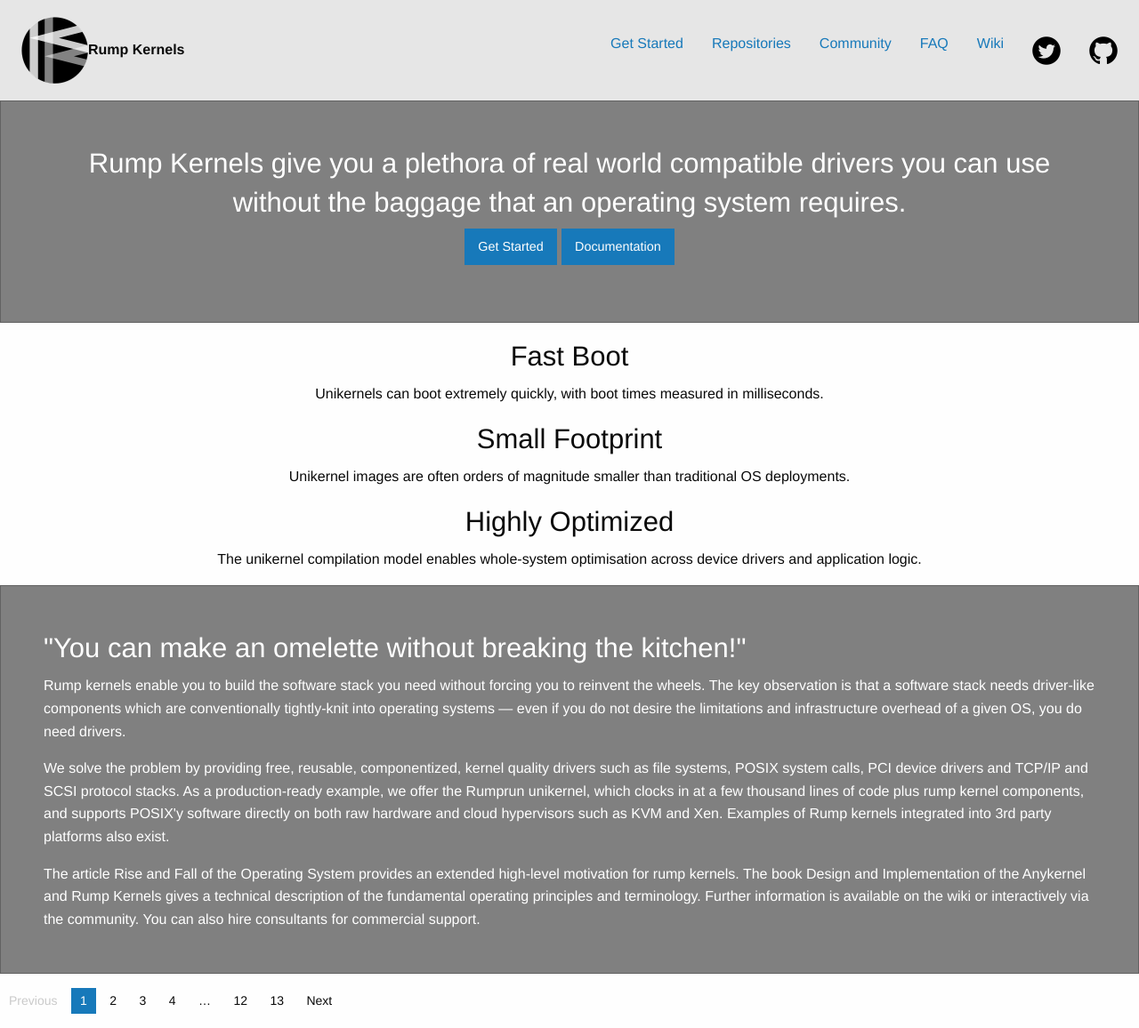
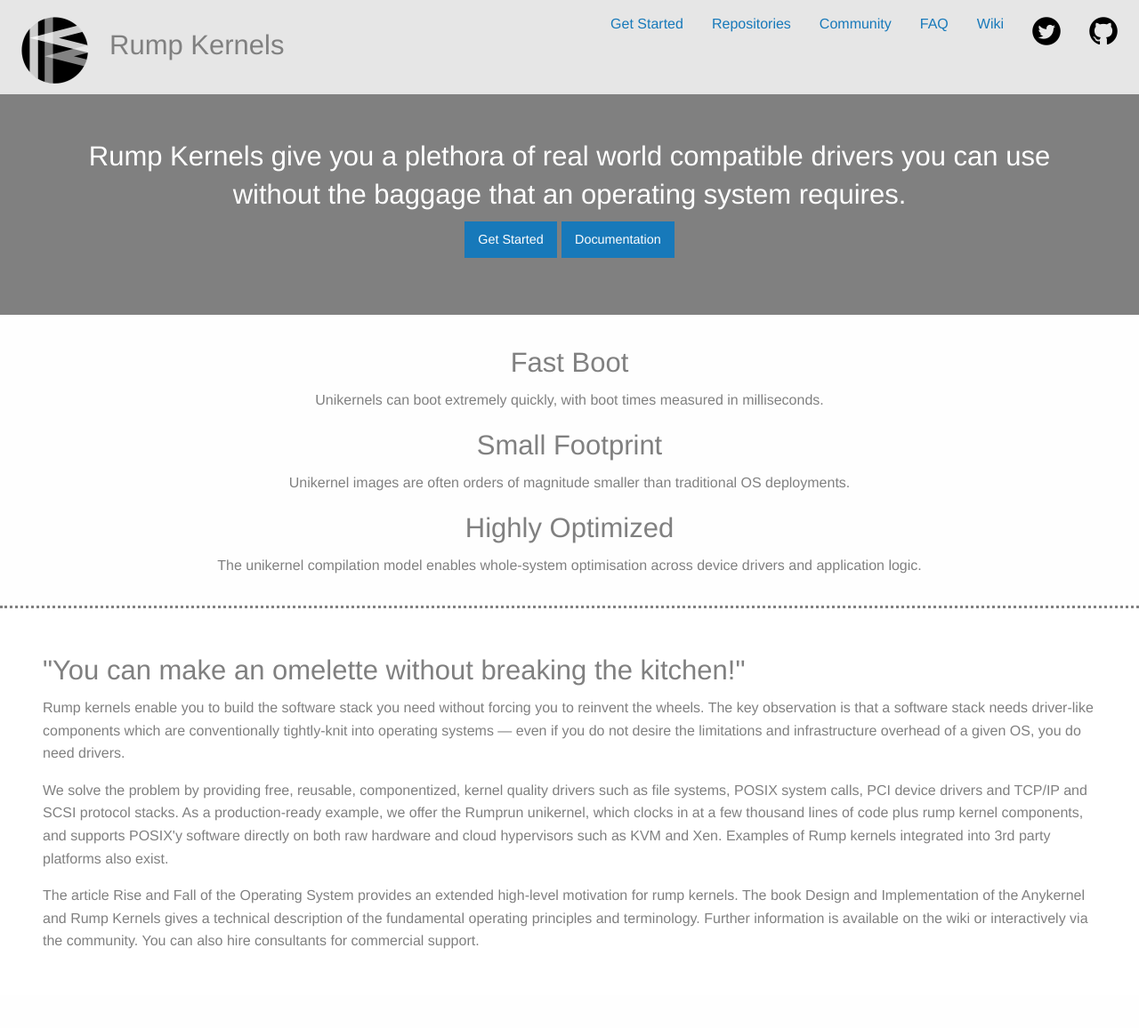
Before and after one commit to amyeaton/rumpkernel-website, a plain HTML site: page index.html in a window 1280 px wide. Shown: the whole page at 89% size. After the commit the page ends 1135 px from the top, so only its background shows below. Drawn offline with nearby package versions, Linux system fonts and the light colour scheme.

Commit message:
Optimized for responsive
Created classes for small, medium, large.

```diff
--- a/index.html
+++ b/index.html
@@ -3,16 +3,40 @@
 <head>
 <meta charset="utf-8"/>
 <meta name="viewport" content="width=device-width, initial-scale=1.0"/>
-<title>Foundation | Welcome</title>
+<title>Rump Kernels</title>
 <link rel="stylesheet" href="https://cdnjs.cloudflare.com/ajax/libs/foundation/6.1.2/foundation.min.css">
 <link rel="stylesheet" href="main.css">
 </head>
 <body>
 
-<div class="top-bar">
+<div class="top-bar show-for-small-only">
+  <div class="top-bar-left">
+		<ul class="menu">
+			<li class="menu-text"><img src="Assets/rumpkernel_logo_32.png"><h3>Rump Kernels</h3></li>
+		</ul>
+	</div>
+	<div class="top-bar-right">
+		<ul class="menu">
+		</ul>
+	</div>
+</div>
+
+<div class="top-bar show-for-medium-only">
+  <div class="top-bar-left">
+		<ul class="menu">
+			<li class="menu-text"><img src="Assets/rumpkernel_logo_75.png"><h3>Rump Kernels</h3></li>
+		</ul>
+	</div>
+	<div class="top-bar-right">
+		<ul class="menu">
+		</ul>
+	</div>
+</div>
+
+<div class="top-bar show-for-large">
 	<div class="top-bar-left">
 		<ul class="menu">
-			<li class="menu-text"><img src="Assets/rumpkernel_logo_75.png">Rump Kernels</li>
+			<li class="menu-text"><img src="Assets/rumpkernel_logo_75.png"><h3>Rump Kernels</h3></li>
 		</ul>
 	</div>
 	<div class="top-bar-right">
@@ -36,13 +60,13 @@
 	</div>
 </div>
 
-<div class="row text-center">
-	<div class="small-4 columns"><h3> Fast Boot</h3><p>Unikernels can boot extremely quickly, with boot times measured in milliseconds.</p></div>
-	<div class="small-4 columns"><h3> Small Footprint</h3><p>Unikernel images are often orders of magnitude smaller than traditional OS deployments.</p></div>
-	<div class="small-4 columns"><h3> Highly Optimized</h3><p>The unikernel compilation model enables whole-system optimisation across device drivers and application logic.</p></div>
+<div class="row text-center features">
+	<div class="small-12 medium-4 columns"><h3> Fast Boot</h3><p>Unikernels can boot extremely quickly, with boot times measured in milliseconds.</p></div>
+	<div class="small-12 medium-4 columns"><h3> Small Footprint</h3><p>Unikernel images are often orders of magnitude smaller than traditional OS deployments.</p></div>
+	<div class="small-12 medium-4 columns"><h3> Highly Optimized</h3><p>The unikernel compilation model enables whole-system optimisation across device drivers and application logic.</p></div>
 </div>
 
-<div class="callout large subhead">
+<div class="callout large about">
 	<h3>"You can make an omelette without breaking the kitchen!"</h3>
 	<p>Rump kernels enable you to build the software stack you need without forcing you to reinvent the wheels. The key observation is that a software stack needs driver-like components which are conventionally tightly-knit into operating systems — even if you do not desire the limitations and infrastructure overhead of a given OS, you do need drivers.</p>
 
@@ -51,19 +75,6 @@
 	<p>The article Rise and Fall of the Operating System provides an extended high-level motivation for rump kernels. The book Design and Implementation of the Anykernel and Rump Kernels gives a technical description of the fundamental operating principles and terminology. Further information is available on the wiki or interactively via the community. You can also hire consultants for commercial support.</p>
 </div>
 
-<div class="row column">
-<ul class="pagination" role="navigation" aria-label="Pagination">
-<li class="disabled">Previous</li>
-<li class="current"><span class="show-for-sr">You're on page</span> 1</li>
-<li><a href="#" aria-label="Page 2">2</a></li>
-<li><a href="#" aria-label="Page 3">3</a></li>
-<li><a href="#" aria-label="Page 4">4</a></li>
-<li class="ellipsis"></li>
-<li><a href="#" aria-label="Page 12">12</a></li>
-<li><a href="#" aria-label="Page 13">13</a></li>
-<li><a href="#" aria-label="Next page">Next</a></li>
-</ul>
-</div>
 <script src="https://cdnjs.cloudflare.com/ajax/libs/jquery/2.2.0/jquery.min.js"></script>
 <script src="https://cdnjs.cloudflare.com/ajax/libs/foundation/6.1.2/foundation.min.js"></script>
 <script>
--- a/main.css
+++ b/main.css
@@ -1,4 +1,42 @@
 .subhead {
 	background-color: grey;
-    color: white;
+  color: white;
+	border: none;
 }
+
+.about {
+	border: none;
+	border-top-style: dotted;
+	border-top-color: grey;
+}
+
+.features {
+	padding: 1rem;
+}
+
+
+.features, .about {
+	color: grey;
+}
+
+.show-for-small-only.top-bar h3 {
+	color: grey;
+	display: inline;
+	margin-left: 1rem;
+}
+
+.show-for-medium-only.top-bar h3 {
+	color: grey;
+	display: inline;
+	margin-left: 1.5rem;
+}
+
+.show-for-large.top-bar h3 {
+	color: grey;
+	display: inline;
+	margin-left: 1.5rem;
+}
+
+.show-for-large.top-bar .menu li {
+	height: 90px;
+}
```
Also changed, not shown: Assets/rumpkernel_logo_32.png (added).
